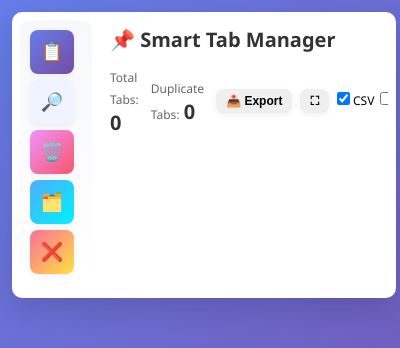
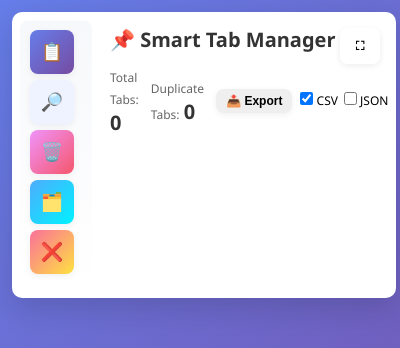
Before and after one commit to ApiCartOps/chrome-duplicate-tabs, a browser extension: page popup.html in a window 400 px wide. Shown: the top 348 px of the page. Drawn offline with Linux system fonts and the light colour scheme.

Commit message:
UI: position full-view toggle in top-right corner

```diff
--- a/popup.css
+++ b/popup.css
@@ -36,6 +36,7 @@ body {
   /* constrain overall popup height so internal content scrolls instead of whole popup */
   max-height: 640px;
   box-shadow: 0 10px 30px rgba(18, 22, 33, 0.18);
+  position: relative;
 }
 
 /* Fullscreen variant used when opened as a tab or toggled in-page */
@@ -227,6 +228,25 @@ h1 {
   padding: 6px 10px;
 }
 
+/* Move the toggle full-view button to the top-right corner of the popup */
+#toggleFullBtn {
+  position: absolute;
+  top: 8px;
+  right: 8px;
+  width: 40px;
+  height: 36px;
+  padding: 0;
+  display: inline-flex;
+  align-items: center;
+  justify-content: center;
+  border-radius: 8px;
+  box-shadow: 0 2px 6px rgba(18,22,33,0.08);
+  background: rgba(255,255,255,0.9);
+  z-index: 60;
+}
+
+#toggleFullBtn:hover { transform: none; box-shadow: 0 4px 10px rgba(0,0,0,0.12); }
+
 .content header {
   display: flex;
   align-items: center;
```
